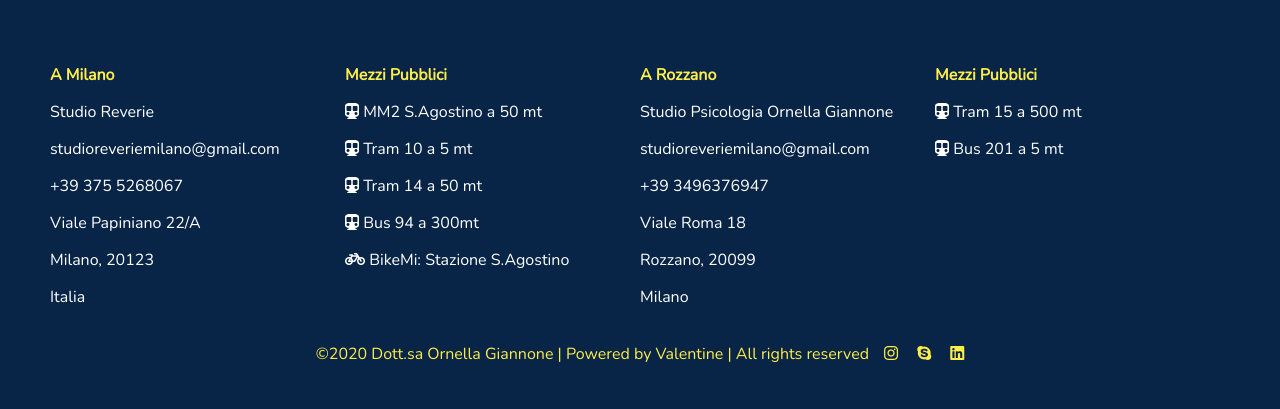
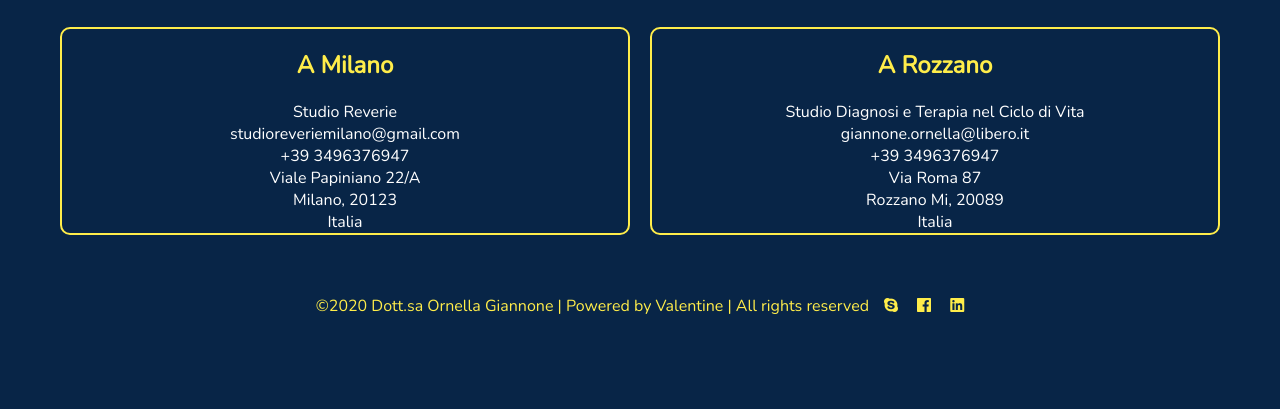
Before and after one commit to Valentine1402/psychologist-study, a Laravel app: page / in a window 1280 px wide. Shown: the part 593-1002 px from the top of the page. After the commit the page ends 907 px from the top, so only its background shows below. Run offline with Laravel 8, Linux system fonts and the light colour scheme; some libraries are stand-ins or nearby versions.

Commit message:
footer maybe finish

```diff
--- a/OrnellaGiannone/resources/sass/partials/_footer.scss
+++ b/OrnellaGiannone/resources/sass/partials/_footer.scss
@@ -7,39 +7,34 @@
         flex-direction: column;
         align-items: center;
 
-        .my_footer-up {
-            width: 100%;
-            padding-top: 50px;
-            display: flex;
-            flex-wrap: wrap;
-
-            ul {
-                width: 25%;
-                @media screen and (max-width: 999px) {
-                    width: 50%;
-                }
-                @media screen and (max-width: 599px) {
-                    width: 100%;
-                }
-
-                li {
-                    margin: 15px 0;
-
-                    a {
-                        color: $white;
-                    }
-                }
-
-                .my_title-footer {
-                    font-size: 16px;
+        .my_title-footer{
+                    text-align: center;
                     font-weight: bold;
                     color: $yellow;
                 }
-            }
+
+            .my_footer-up {
+                width: 100%;
+                display: flex;
+                padding-bottom: 20px;
+
+
+                .my_footer_left, .my_footer-right {
+                    flex-basis: 50%;
+                    text-align: center;
+                    border: 2px solid $yellow;
+                    border-radius: 10px;
+                    margin: 10px;
+
+                }
+                .list_footer  {
+                        color: $white;
+                    }
+
         }
 
         .my_footer-down {
-            padding: 20px 0;
+            padding: 30px 0;
             display: flex;
             justify-content: space-between;
 
--- a/OrnellaGiannone/resources/sass/partials/_main.scss
+++ b/OrnellaGiannone/resources/sass/partials/_main.scss
@@ -1,18 +1,18 @@
 main{
     background-color: $myMain;
 }
+  h2{
+            color: $white;
+            padding: 20px 70px;
+            text-align: center;
+        }
 
 .box_main{
-
     display: flex;
     padding-left: 70px;
 
     .box_main_left{
         flex-basis: 40%;
-        h1{
-            color: $white;
-            padding: 20px 70px;
-        }
 
         img{
             border-radius: 50%;
@@ -28,16 +28,11 @@ main{
         flex-direction: column;
         justify-content: center;
 
-        h3{
-            color: $white;
-            padding-bottom: 10px;
-            text-align: center;
-        }
-
         p{
             color: $lightPink;
             text-align: center;
-            font-size: 17px;
+            font-size: 27px;
+            font-family: cursive;
         }
     }
 
--- a/OrnellaGiannone/resources/views/components/footer.blade.php
+++ b/OrnellaGiannone/resources/views/components/footer.blade.php
@@ -1,47 +1,38 @@
 <div class="my_footer">
     <div class="my_footer-box">
+         <h2 class="my_title-footer">Ricevo su appuntamento negli studi di Milano e Rozzano.</h2>
         <div class="my_footer-up">
-            <ul>
-                <li ><a class="my_title-footer" href="">A Milano</a></li>
-                <li><a href="">Studio Reverie</a></li>
-                <li><a href="">studioreveriemilano@gmail.com</a></li>
-                <li><a href="">+39 375 5268067</a></li>
-                <li><a href="">Viale Papiniano 22/A</a></li>
-                <li><a href="">Milano, 20123</a></li>
-                <li><a href="">Italia</a></li>
-            </ul>
-                 <ul>
-                <li><a class="my_title-footer" href="">Mezzi Pubblici</a></li>
-                <li><a href=""><i class="fas fa-subway"></i> MM2 S.Agostino a 50 mt</a></li>
-                <li><a href=""><i class="fas fa-subway"></i> Tram 10 a 5 mt </a></li>
-                <li><a href=""><i class="fas fa-subway"></i> Tram 14 a 50 mt</a></li>
-                <li><a href=""><i class="fas fa-subway"></i> Bus 94 a 300mt </a></li>
-                <li><a href=""><i class="fas fa-bicycle"></i> BikeMi: Stazione S.Agostino</a></li>
+            <div class="my_footer_left">
+                <h2><a class="my_title-footer" href="">A Milano</a></h2>
+                <p><a class="list_footer"  href="https://www.studioreveriemilano.com/">Studio Reverie</a></p>
+                <a class="list_footer"  href="">studioreveriemilano@gmail.com</a>
+                    <p class="list_footer" >+39 3496376947</p>
+                <a class="list_footer" href="">
+                    <p>Viale Papiniano 22/A</p>
+                    <p>Milano, 20123</p>
+                    <p>Italia</p>
+                </a>
 
-            </ul>
-            <ul>
-                <li><a class="my_title-footer" href="">A Rozzano</a></li>
-                <li><a href="">Studio Psicologia Ornella Giannone</a></li>
-                <li><a href="">studioreveriemilano@gmail.com</a></li>
-                <li><a href=""> +39 3496376947</a></li>
-                <li><a href="">Viale Roma 18</a></li>
-                <li><a href="">Rozzano, 20099</a></li>
-                <li><a href="">Milano</a></li>
-            </ul>
-
-            <ul>
-                <li><a class="my_title-footer" href="">Mezzi Pubblici</a></li>
-                <li><a href=""><i class="fas fa-subway"></i> Tram 15 a 500 mt </a></li>
-                <li><a href=""><i class="fas fa-subway"></i> Bus 201 a 5 mt</a></li>
-            </ul>
+            </div>
+            <div class="my_footer-right">
+                <h2><a class="my_title-footer" href="">A Rozzano</a></h2>
+                <p ><a class="list_footer" href="https://www.diagnositerapiarozzano.it/">Studio Diagnosi e Terapia nel Ciclo di Vita</a></p>
+                <a class="list_footer" href="">giannone.ornella@libero.it</a>
+                    <p class="list_footer">+39 3496376947</p>
+                <a class="list_footer" href="">
+                    <p>Via Roma 87</p>
+                    <p>Rozzano Mi, 20089</p>
+                    <p>Italia</p>
+                </a>
+            </div>
         </div>
         <div class="my_footer-down">
 
             <p>©2020 Dott.sa Ornella Giannone | Powered by  <a href="https://www.linkedin.com/in/valentinagiannone/">Valentine</a> | All rights reserved </p>
 
             <ul>
-                <li><a href=""><i class="fab fa-instagram ico"></i></a></li>
                 <li><a href=""><i class="fab fa-skype"></i></a></li>
+                <li><a href=""><i class="fab fa-facebook ico"></i></a></li>
                 <li><a href=""><i class="fab fa-linkedin"></i></a></li>
             </ul>
 
--- a/OrnellaGiannone/resources/views/components/home.blade.php
+++ /dev/null
@@ -1,15 +0,0 @@
-
-<div class="box_main">
-    <div class="box_main_left">
-        <h1>Dott.ssa Ornella Giannone</h1>
-        <img src="https://static.wixstatic.com/media/f9c8c3_46e82bccd9b64508907da1f37c6f4075~mv2_d_2320_3088_s_2.jpg/v1/fill/w_800,h_800,al_c,q_85,usm_0.66_1.00_0.01/IMG_8387_JPG.webp" alt=""></div>
-    <div class="box_main_right">
-        <h3>Psicologa e psicoterapeuta ad orientamento psicoanalitico.</h3>
-        <p>Si occupa prevalentemente di pre-adolescenti, adolescenti ed adulti. <br>
-            Dopo la laurea, conseguita presso l’Università degli Studi di Pavia in Psicologia (ad indirizzo neuro-cognitivo), si è specializzata come psicoterapeuta presso la scuola di formazione milanese ad orientamento psicoanalitico per adolescenti ed adulti Area G (riconosciuta dal MIUR).
-            In seguito si è specializzata nella conduzione di gruppi psicoterapeutici, psico-educativi e formativi.
-            Attualmente opera la sua professione presso studi privati, a Milano (zona centro-sud) e nella provincia sud  di Milano.
-            Collabora con alcune scuole ed associazioni per corsi di formazione, incontri sui temi dell’adolescenza e laboratori esperienziali, psico-educativi, con genitori ed insegnanti alle prese con gli adolescenti.
-        </p>
-    </div>
-</div>
--- /dev/null
+++ b/OrnellaGiannone/resources/views/components/main.blade.php
@@ -0,0 +1,9 @@
+
+   <h2>Dott.ssa Ornella Giannone Psicologa e psicoterapeuta ad orientamento psicoanalitico.</h2>
+   <div class="box_main">
+    <div class="box_main_left">
+        <img src="https://static.wixstatic.com/media/f9c8c3_46e82bccd9b64508907da1f37c6f4075~mv2_d_2320_3088_s_2.jpg/v1/fill/w_800,h_800,al_c,q_85,usm_0.66_1.00_0.01/IMG_8387_JPG.webp" alt=""></div>
+    <div class="box_main_right">
+        <p>"La mente che si apre ad una nuova idea non torna mai alla dimensione precedente."</p>
+    </div>
+</div>
--- a/OrnellaGiannone/resources/views/components/navbar.blade.php
+++ b/OrnellaGiannone/resources/views/components/navbar.blade.php
@@ -2,7 +2,7 @@
   <div class="contact">
       <span>Dott.ssa Ornella Giannone</span>
       <span>Tel. +39 3496376947</span>
-      <span>studioreveriemilano@gmail.com</span>
+      <span>giannone.ornella@libero.it</span>
     </div>
   <div class="nav_item">
     <div class="navbar-left">
--- a/OrnellaGiannone/resources/views/layouts/base.blade.php
+++ b/OrnellaGiannone/resources/views/layouts/base.blade.php
@@ -17,7 +17,7 @@
 
 
     <main>
-        @include('components.home')
+        @yield('main')
 
     </main>
 
--- /dev/null
+++ b/OrnellaGiannone/resources/views/pages/home.blade.php
@@ -0,0 +1,5 @@
+@extends('layouts.base')
+
+@section('main')
+ @include('components.main')
+@endsection
--- a/OrnellaGiannone/routes/web.php
+++ b/OrnellaGiannone/routes/web.php
@@ -14,5 +14,5 @@ use Illuminate\Support\Facades\Route;
 */
 
 Route::get('/', function () {
-    return view('layouts.base');
+    return view('pages.home');
 });
```
Also changed, not shown: OrnellaGiannone/resources/views/components/contatti.blade.php (+33 -0 lines), OrnellaGiannone/public/css/app.css.
